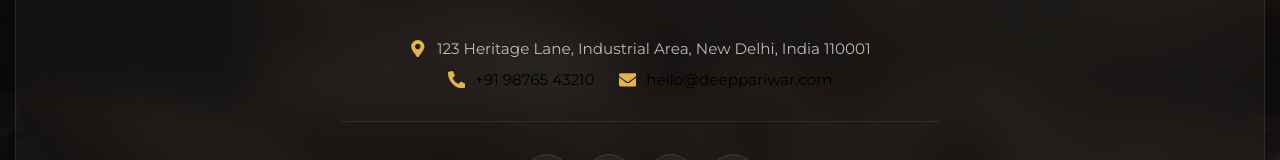
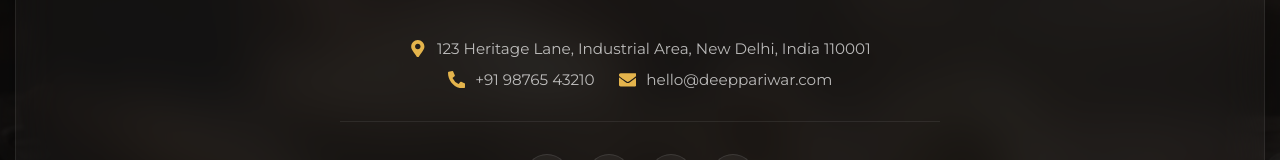
Before and after one commit to mdsaquib5/pariwar, a Next.js app: page / in a window 1280 px wide. Shown: the part 5415-5575 px from the top of the page. Built offline with nearby package versions, Linux system fonts and the light colour scheme.

Commit message:
style: ensure footer contact links use existing text colors

```diff
--- a/app/globals.css
+++ b/app/globals.css
@@ -2132,6 +2132,12 @@ section {
     transition: color 0.3s ease;
 }
 
+.footer-contact-item a {
+    color: inherit;
+    text-decoration: none;
+    transition: inherit;
+}
+
 .footer-contact-item:hover {
     color: var(--white);
 }
```
